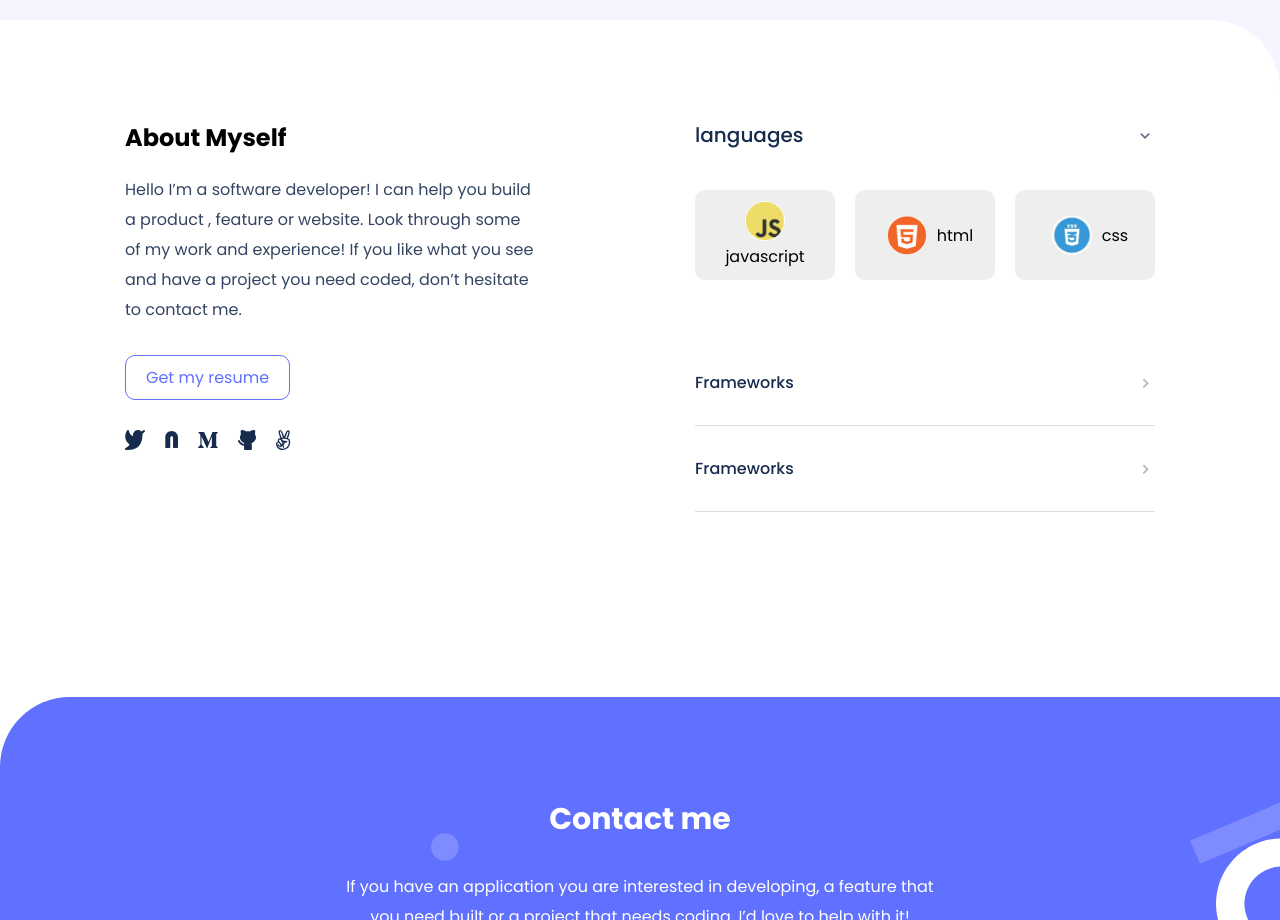
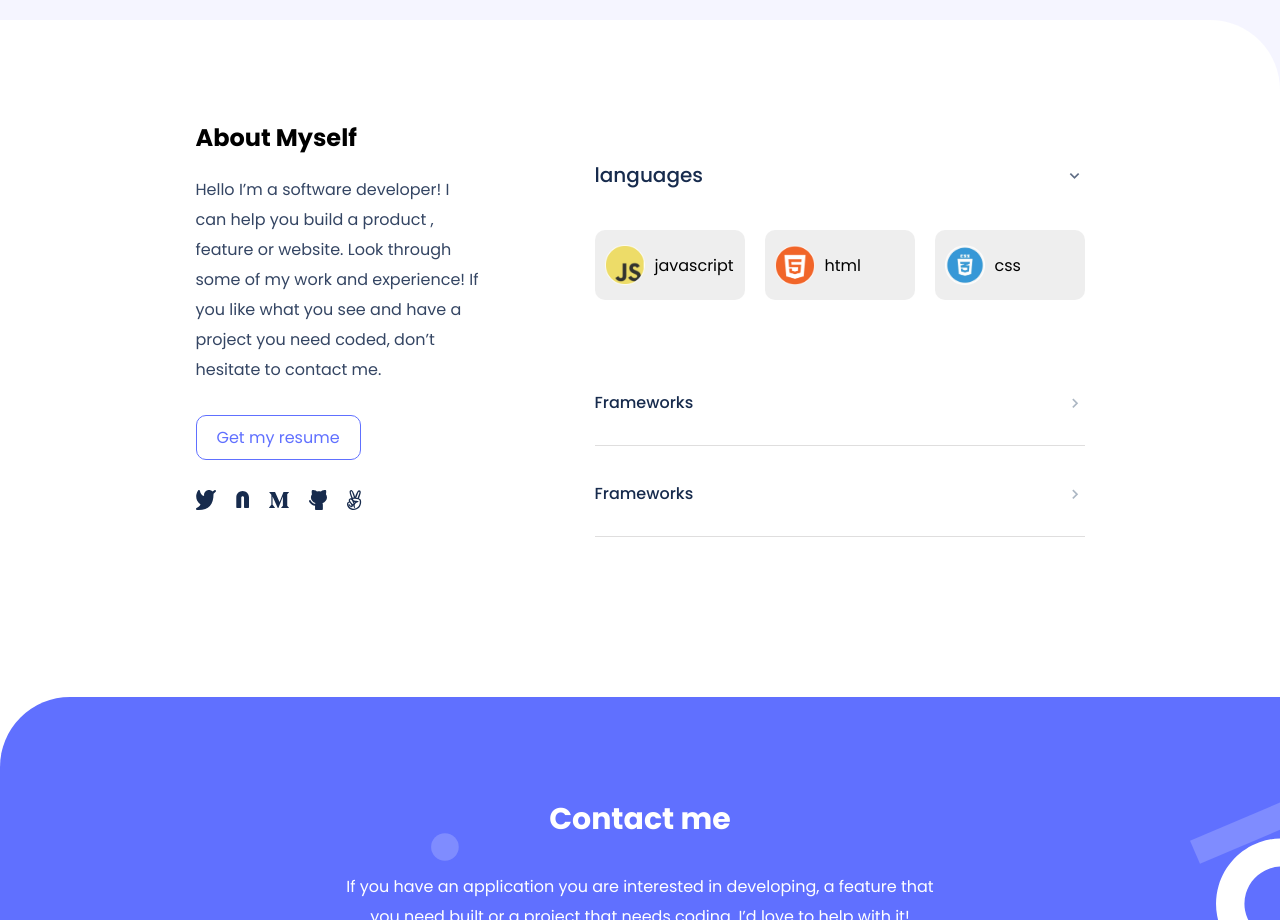
Before and after one commit to DjibrilM/Portfolio, a website: page index.html in a window 1280 px wide. Shown: the part 2520-3440 px from the top of the page. Drawn offline with nearby package versions, Linux system fonts and the light colour scheme.

Commit message:
Improve the about section

```diff
--- a/assets/styles/mediaqueries.css
+++ b/assets/styles/mediaqueries.css
@@ -78,7 +78,7 @@
   }
 
   .about-section .about-infos {
-    flex-basis: 50%;
+    flex-basis: 35%;
     height: 100%;
   }
 
@@ -87,7 +87,7 @@
   }
 
   .tools-summery {
-    flex-basis: 30%;
+    flex-basis: 40%;
     margin-top: 0;
   }
 
@@ -101,13 +101,7 @@
   }
 
   .language {
-    padding: 10px;
-    padding-right: 10px;
-    min-width: 120px;
-    display: flex;
-    flex-wrap: wrap;
-    align-items: center;
-    justify-content: center;
+    width: 150px;
   }
 
   .project-1 {
@@ -143,6 +137,17 @@
     align-items: center;
     justify-content: center;
   }
+
+
+  .tools-summery {
+    margin-top: 40px;
+  }
+
+  .tool-dropdown {
+    margin-top: 5px;
+  }
+
+
 }
 
 @media (min-width: 900px) {
```
